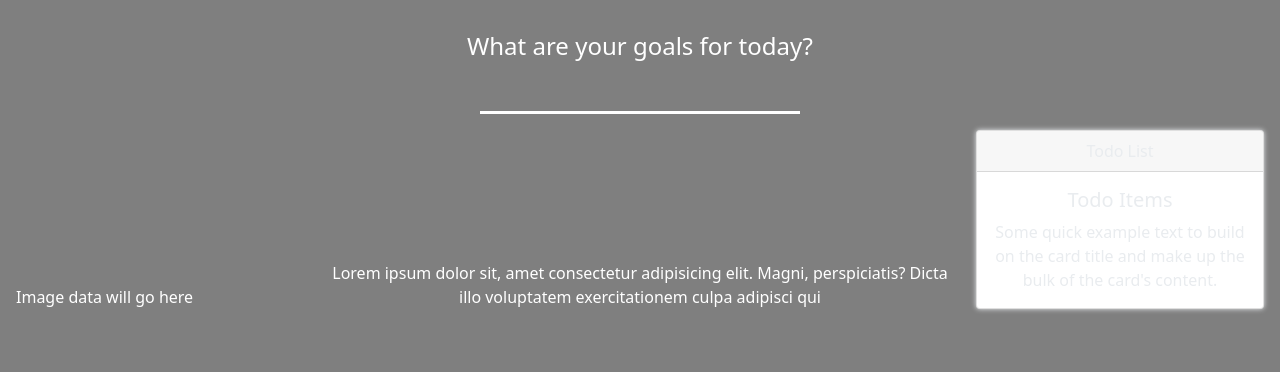
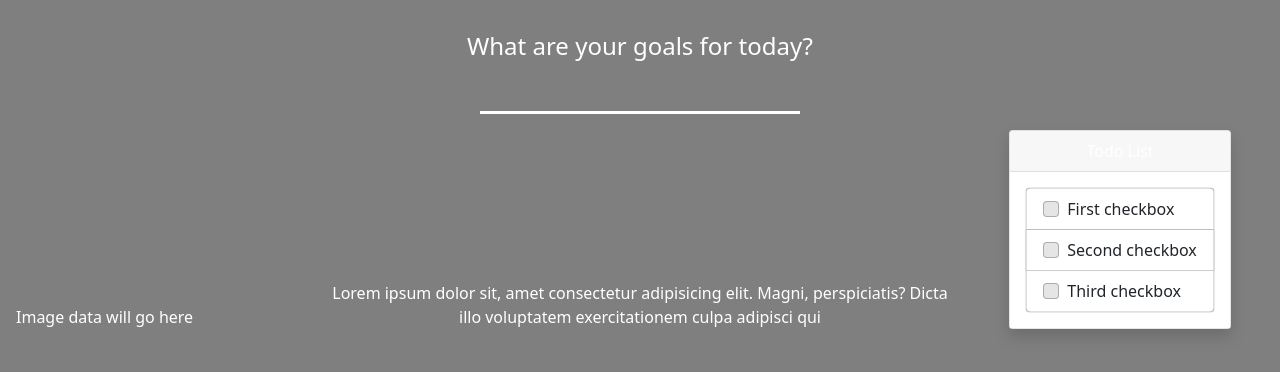
Before and after one commit to ScottFennie/Inspire3, a website with bundled scripts: page index.html in a window 1280 px wide. Shown: the part 360-732 px from the top of the page. Built offline with nearby package versions, Linux system fonts and the light colour scheme; no server answers.

Commit message:
Styling complete

```diff
--- a/assets/style/style.css
+++ b/assets/style/style.css
@@ -23,7 +23,15 @@
 }
 
 .glassy {
-    box-shadow: 0 0 5px 0;
+    /* box-shadow: 0 0 3px 0; */
     background: inherit;
     backdrop-filter: blur(10px);
+    color: #ffffff;
 }
+
+.glassy2 {
+    box-shadow: 0 0 1px 0;
+    background: inherit;
+    /* backdrop-filter: blur(10px); */
+    color: #ffffff;
+}
--- a/index.html
+++ b/index.html
@@ -56,11 +56,20 @@
                     <p class="pt-4">Lorem ipsum dolor sit, amet consectetur adipisicing elit. Magni, perspiciatis? Dicta illo voluptatem exercitationem culpa adipisci qui</p>
                 </div>
                 <div class="col-3 d-flex justify-content-center">
-                    <div class="card glassy text-light mb-3 text-center" style="max-width: 18rem;">
-                        <div class="card-header">Todo List</div>
-                        <div class="card-body">
-                            <h5 class="card-title">Todo Items</h5>
-                            <p class="card-text">Some quick example text to build on the card title and make up the bulk of the card's content.</p>
+                    <div class="card glassy text-light mb-3 shadow" style="max-width: 18rem;">
+                        <div class="card-header text-center glassy2">Todo List</div>
+                        <div class="card-body glassy2">
+                            <ul class="list-group text-white">
+                                <li class="list-group-item glassy2">
+                                    <input class="form-check-input me-1" type="checkbox" value="" aria-label="..."> First checkbox
+                                </li>
+                                <li class="list-group-item glassy2">
+                                    <input class="form-check-input me-1" type="checkbox" value="" aria-label="..."> Second checkbox
+                                </li>
+                                <li class="list-group-item glassy2">
+                                    <input class="form-check-input me-1" type="checkbox" value="" aria-label="..."> Third checkbox
+                                </li>
+                            </ul>
                         </div>
                     </div>
 
```
